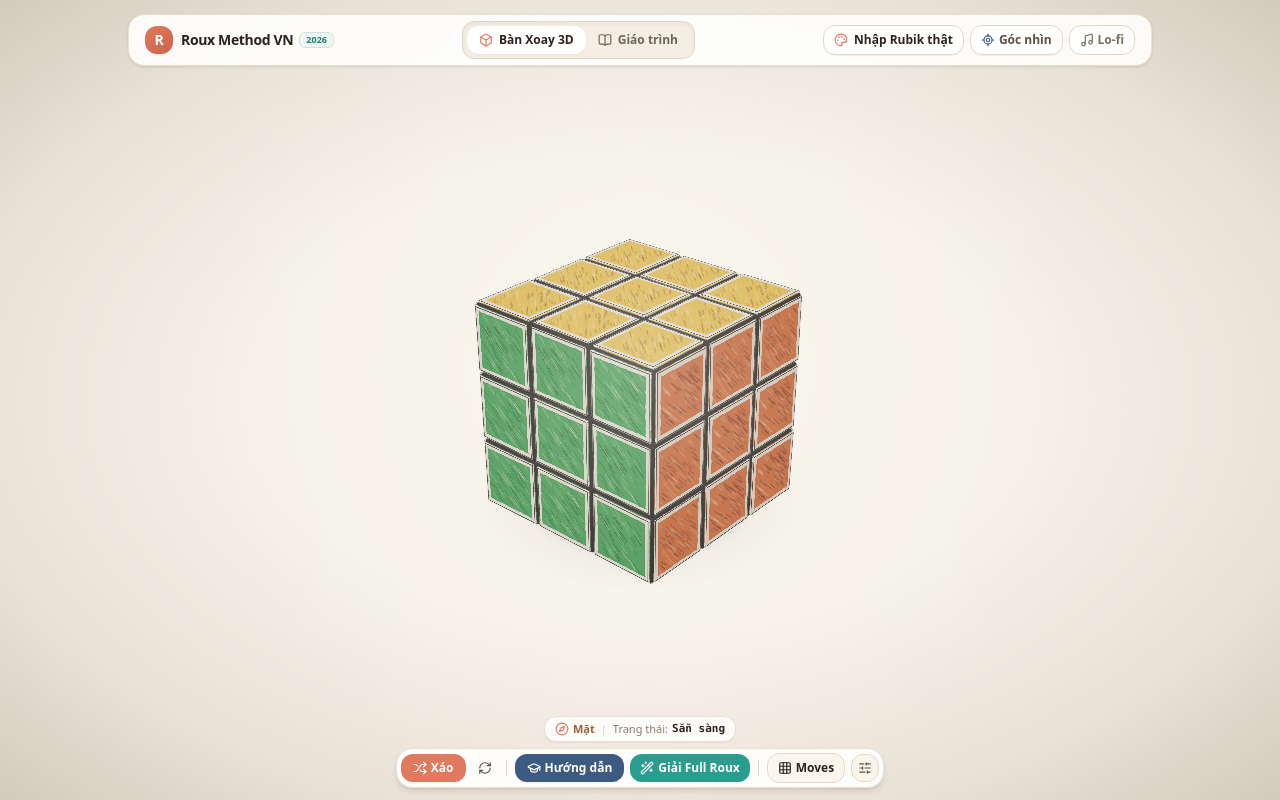
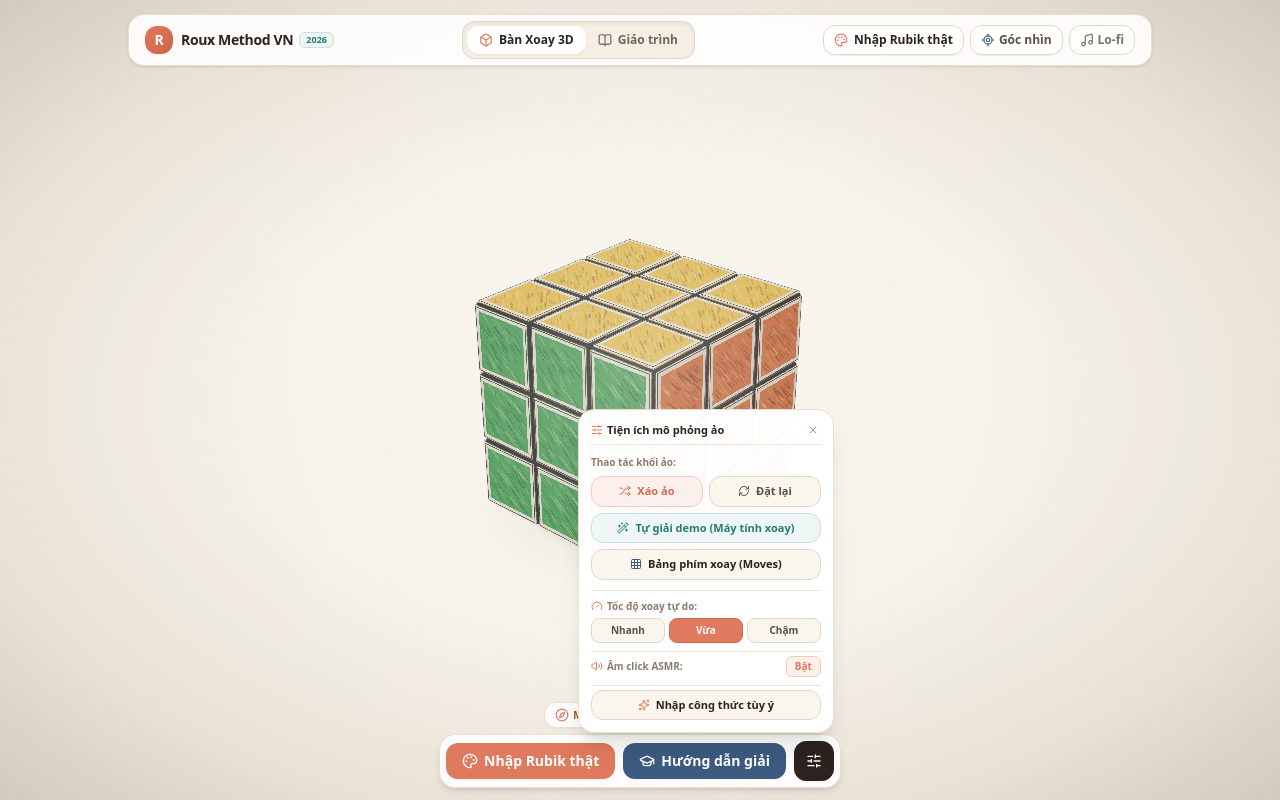
Before and after one commit to sweetvn04/rubik-solver, a React (Vite) app: page / in a window 1280 px wide. Both pictures are taken after a click on the button "Tiện ích & Tùy chọn (Xáo ảo, Đặt lại, Tự giải demo, Moves, T". Built offline with nearby package versions, Linux system fonts and the light colour scheme.

Commit message:
refactor(ui): streamline bottom dock to 3 clean buttons focused on physical rubik solving

```diff
--- a/src/App.tsx
+++ b/src/App.tsx
@@ -89,7 +89,7 @@ export default function App() {
           <TutorCard />
         ) : (
           <footer className="absolute bottom-[max(0.75rem,env(safe-area-inset-bottom,0.75rem))] left-1/2 -translate-x-1/2 z-20 pointer-events-auto w-full flex justify-center px-2">
-            <PlayerBar />
+            <PlayerBar onOpenInputModal={() => setIsInputModalOpen(true)} />
           </footer>
         )}
       </section>
--- a/src/components/ui/PlayerBar.tsx
+++ b/src/components/ui/PlayerBar.tsx
@@ -15,7 +15,12 @@ import {
   GraduationCap,
   SlidersHorizontal,
   Compass,
+  Palette,
 } from 'lucide-react';
+
+export interface PlayerBarProps {
+  onOpenInputModal?: () => void;
+}
 
 const BASIC_FACES = ['R', 'L', 'U', 'D', 'F', 'B'];
 
@@ -39,7 +44,7 @@ const SAMPLE_ALGORITHMS = [
   { name: 'Roux EOLR', alg: "M' U M' U M' U2 M U M" },
 ];
 
-export function PlayerBar() {
+export function PlayerBar({ onOpenInputModal }: PlayerBarProps = {}) {
   const enqueueMove = useRubikStore((s) => s.enqueueMove);
   const enqueueAlgorithm = useRubikStore((s) => s.enqueueAlgorithm);
   const scramble = useRubikStore((s) => s.scramble);
@@ -55,7 +60,7 @@ export function PlayerBar() {
 
   const [isMovePadOpen, setIsMovePadOpen] = useState(false);
   const [isInputOpen, setIsInputOpen] = useState(false);
-  const [isToolsOpen, setIsToolsOpen] = useState(false);
+  const [isMenuOpen, setIsMenuOpen] = useState(false);
   const [isLegendOpen, setIsLegendOpen] = useState(false);
   const [customAlg, setCustomAlg] = useState('');
   const [solverFeedback, setSolverFeedback] = useState<string | null>(null);
@@ -350,120 +355,138 @@ export function PlayerBar() {
         </div>
       )}
 
-      {/* ── 4. THANH DOCK CHÍNH - TINH GỌN, LOGIC & KHÔNG BAO GIỜ TRÀN MÀN HÌNH ── */}
-      <div className="flex items-center gap-1 sm:gap-1.5 p-1 bg-white/90 backdrop-blur-md rounded-2xl border border-[#e8dfcf] shadow-md max-w-full">
-        {/* Nhóm 1: Thao tác khối */}
+      {/* ── 4. THANH DOCK CHÍNH - TINH GỌN, CHUẨN MOBILE, HƯỚNG ĐẾN RUBIK THẬT NGOÀI ĐỜI ── */}
+      <div className="flex items-center gap-1.5 sm:gap-2 p-1.5 bg-white/92 backdrop-blur-xl rounded-2xl border border-[#e8dfcf] shadow-md max-w-full">
+        {/* Nút 1: Nhập Rubik thật ngoài đời (Primary Action) */}
         <button
           type="button"
-          onClick={scramble}
-          className="flex items-center gap-1 px-2.5 sm:px-3 py-1.5 text-xs font-bold bg-[#e07a5f] hover:bg-[#d4684c] text-white rounded-xl shadow-xs transition-all active:scale-95 cursor-pointer whitespace-nowrap"
-          title="Xáo khối 20 moves chuẩn WCA (Phím Space)"
+          onClick={onOpenInputModal}
+          className="flex items-center gap-1.5 px-3 sm:px-4 py-2 text-xs sm:text-sm font-bold bg-[#e07a5f] hover:bg-[#d4684c] text-white rounded-xl shadow-xs transition-all active:scale-95 cursor-pointer whitespace-nowrap"
+          title="Nhập màu trạng thái cục Rubik thật ngoài đời để nhận lộ trình giải Roux"
         >
-          <Shuffle className="w-3.5 h-3.5 shrink-0" />
-          <span>Xáo</span>
+          <Palette className="w-4 h-4 shrink-0" />
+          <span>Nhập Rubik thật</span>
         </button>
 
-        <button
-          type="button"
-          onClick={reset}
-          className="p-1.5 text-xs text-[#5c4f43] hover:bg-[#efe8dc] rounded-xl transition-all active:scale-90 cursor-pointer shrink-0"
-          title="Khôi phục trạng thái hoàn thành (Phím Esc)"
-        >
-          <RefreshCw className="w-3.5 h-3.5 shrink-0" />
-        </button>
-
-        <div className="w-[1px] h-4 bg-[#e0d6c4] mx-0.5 shrink-0" />
-
-        {/* Nhóm 2: Hai chế độ giải Roux */}
+        {/* Nút 2: Hướng dẫn giải từng bước (Tutor Mode) */}
         <button
           type="button"
           onClick={handleStartTutorMode}
           disabled={moveQueue.length > 0}
-          className="flex items-center gap-1 px-2.5 sm:px-3 py-1.5 text-xs font-bold bg-[#3d5a80] hover:bg-[#344d6d] disabled:opacity-40 text-white rounded-xl shadow-xs transition-all active:scale-95 cursor-pointer disabled:cursor-not-allowed whitespace-nowrap"
+          className="flex items-center gap-1.5 px-3 sm:px-4 py-2 text-xs sm:text-sm font-bold bg-[#3d5a80] hover:bg-[#344d6d] disabled:opacity-40 text-white rounded-xl shadow-xs transition-all active:scale-95 cursor-pointer disabled:cursor-not-allowed whitespace-nowrap"
           title="Bật chế độ hướng dẫn giải từng bước (Tutor Mode)"
         >
-          <GraduationCap className="w-3.5 h-3.5 shrink-0" />
-          <span>Hướng dẫn</span>
+          <GraduationCap className="w-4 h-4 shrink-0" />
+          <span>Hướng dẫn giải</span>
         </button>
 
-        <button
-          type="button"
-          onClick={handleAutoSolveFullRoux}
-          disabled={moveQueue.length > 0}
-          className="flex items-center gap-1 px-2 sm:px-2.5 py-1.5 text-xs font-bold bg-[#2a9d8f] hover:bg-[#238b7f] disabled:opacity-40 text-white rounded-xl shadow-xs transition-all active:scale-95 cursor-pointer disabled:cursor-not-allowed whitespace-nowrap"
-          title="Tự động giải toàn bộ 4 bước Roux 100%"
-        >
-          <Wand2 className="w-3.5 h-3.5 shrink-0" />
-          <span className="sm:hidden">Tự giải</span>
-          <span className="hidden sm:inline">Giải Full Roux</span>
-        </button>
-
-        <div className="w-[1px] h-4 bg-[#e0d6c4] mx-0.5 shrink-0" />
-
-        {/* Nhóm 3: Công cụ xoay & Tùy chọn */}
-        <button
-          type="button"
-          onClick={() => {
-            setIsMovePadOpen(!isMovePadOpen);
-            if (!isMovePadOpen) {
-              setIsInputOpen(false);
-              setIsToolsOpen(false);
-            }
-          }}
-          className={`flex items-center gap-1 px-2 sm:px-2.5 py-1.5 text-xs font-bold rounded-xl border transition-all active:scale-95 cursor-pointer whitespace-nowrap ${
-            isMovePadOpen
-              ? 'bg-[#3d5a80] text-white border-[#344d6d] shadow-xs'
-              : 'bg-[#faf6ee] hover:bg-white text-[#2c221e] border-[#e2d8c7]'
-          }`}
-          title="Bật/Tắt Hộp Moves (Bảng phím ký hiệu)"
-        >
-          <Grid3X3 className="w-3.5 h-3.5 shrink-0" />
-          <span>Moves</span>
-        </button>
-
-        {/* Nút Công Cụ Popover (Sliders) */}
+        {/* Nút 3: Menu Tiện Ích & Tùy Chọn Khối Ảo */}
         <div className="relative">
           <button
             type="button"
             onClick={() => {
-              setIsToolsOpen(!isToolsOpen);
-              if (!isToolsOpen) {
+              setIsMenuOpen(!isMenuOpen);
+              if (!isMenuOpen) {
                 setIsMovePadOpen(false);
                 setIsInputOpen(false);
               }
             }}
-            className={`p-1.5 text-xs rounded-xl border transition-all active:scale-95 cursor-pointer shrink-0 ${
-              isToolsOpen
-                ? 'bg-[#e07a5f] text-white border-[#cc6b52] shadow-xs'
+            className={`w-9 h-9 sm:w-10 sm:h-10 flex items-center justify-center rounded-xl border transition-all active:scale-95 cursor-pointer shrink-0 ${
+              isMenuOpen
+                ? 'bg-[#2c221e] text-white border-[#2c221e] shadow-xs'
                 : 'bg-[#faf6ee] hover:bg-white text-[#5c4f43] border-[#e2d8c7]'
             }`}
-            title="Công cụ & Tùy chọn (Tốc độ, ASMR, Công thức)"
+            title="Tiện ích & Tùy chọn (Xáo ảo, Đặt lại, Tự giải demo, Moves, Tốc độ)"
           >
-            <SlidersHorizontal className="w-3.5 h-3.5 shrink-0" />
+            <SlidersHorizontal className="w-4 h-4 shrink-0" />
           </button>
 
-          {/* Mini Popover Công Cụ */}
-          {isToolsOpen && (
-            <div className="absolute bottom-full mb-2 right-0 p-3 bg-white/98 backdrop-blur-xl rounded-2xl border border-[#e8dfcf] shadow-xl w-60 z-40 animate-in fade-in zoom-in-95 duration-150 space-y-2.5">
+          {/* Popover Tiện Ích Mô Phỏng Ảo */}
+          {isMenuOpen && (
+            <div className="absolute bottom-full mb-2 right-0 p-3 bg-white/98 backdrop-blur-xl rounded-2xl border border-[#e8dfcf] shadow-xl w-64 z-40 animate-in fade-in zoom-in-95 duration-150 space-y-2.5">
               <div className="flex items-center justify-between pb-1.5 border-b border-[#f0e8db]">
                 <span className="text-[11px] font-bold text-[#2c221e] flex items-center gap-1">
                   <SlidersHorizontal className="w-3 h-3 text-[#e07a5f]" />
-                  Công cụ & Tùy chọn
+                  Tiện ích mô phỏng ảo
                 </span>
                 <button
                   type="button"
-                  onClick={() => setIsToolsOpen(false)}
+                  onClick={() => setIsMenuOpen(false)}
                   className="text-[#a89b8d] hover:text-[#2c221e] p-0.5"
                 >
                   <X className="w-3 h-3" />
                 </button>
               </div>
 
-              {/* Tốc độ xoay */}
+              {/* Nhóm thao tác khối ảo */}
+              <div className="space-y-1.5">
+                <div className="text-[10px] font-semibold text-[#8c7b6c]">
+                  Thao tác khối ảo:
+                </div>
+                <div className="grid grid-cols-2 gap-1.5">
+                  <button
+                    type="button"
+                    onClick={() => {
+                      scramble();
+                      setIsMenuOpen(false);
+                    }}
+                    className="flex items-center justify-center gap-1.5 py-1.5 bg-[#fbf0ec] hover:bg-[#fae4dc] text-[#d4684c] text-[11px] font-bold rounded-xl border border-[#f5ccbf] transition-all active:scale-95 cursor-pointer"
+                    title="Xáo ngẫu nhiên 20 bước WCA"
+                  >
+                    <Shuffle className="w-3 h-3 shrink-0" />
+                    <span>Xáo ảo</span>
+                  </button>
+
+                  <button
+                    type="button"
+                    onClick={() => {
+                      reset();
+                      setIsMenuOpen(false);
+                    }}
+                    className="flex items-center justify-center gap-1.5 py-1.5 bg-[#faf6ee] hover:bg-white text-[#5c4f43] text-[11px] font-bold rounded-xl border border-[#e2d8c7] transition-all active:scale-95 cursor-pointer"
+                    title="Đặt lại khối về trạng thái hoàn thành"
+                  >
+                    <RefreshCw className="w-3 h-3 shrink-0" />
+                    <span>Đặt lại</span>
+                  </button>
+                </div>
+
+                {/* Tự giải demo */}
+                <button
+                  type="button"
+                  onClick={() => {
+                    handleAutoSolveFullRoux();
+                    setIsMenuOpen(false);
+                  }}
+                  disabled={moveQueue.length > 0}
+                  className="w-full flex items-center justify-center gap-1.5 py-1.5 bg-[#eef7f5] hover:bg-[#e0f1ed] text-[#247c72] text-[11px] font-bold rounded-xl border border-[#cbe3dd] transition-all active:scale-95 cursor-pointer disabled:opacity-40"
+                  title="Tự động xoay demo toàn bộ 4 bước Roux 100%"
+                >
+                  <Wand2 className="w-3 h-3 shrink-0" />
+                  <span>Tự giải demo (Máy tính xoay)</span>
+                </button>
+
+                {/* Hộp phím xoay Moves */}
+                <button
+                  type="button"
+                  onClick={() => {
+                    setIsMenuOpen(false);
+                    setIsMovePadOpen(true);
+                  }}
+                  className="w-full flex items-center justify-center gap-1.5 py-1.5 bg-[#faf6ee] hover:bg-white text-[#2c221e] text-[11px] font-bold rounded-xl border border-[#e2d8c7] transition-all cursor-pointer"
+                  title="Mở bảng phím xoay ảo (R, U, F, M...)"
+                >
+                  <Grid3X3 className="w-3 h-3 shrink-0 text-[#3d5a80]" />
+                  <span>Bảng phím xoay (Moves)</span>
+                </button>
+              </div>
+
+              {/* Cài đặt tốc độ & âm thanh */}
+              <div className="pt-2 border-t border-[#f0e8db] space-y-2">
                 <div>
                   <div className="text-[10px] font-semibold text-[#8c7b6c] mb-1 flex items-center gap-1">
                     <Gauge className="w-3 h-3 text-[#e07a5f]" />
-                  Tốc độ xoay:
+                    Tốc độ xoay tự do:
                   </div>
                   <div className="grid grid-cols-3 gap-1">
                     {[
@@ -488,7 +511,7 @@ export function PlayerBar() {
                 </div>
 
                 {/* Âm thanh xoay ASMR */}
-              <div className="flex items-center justify-between pt-1.5 border-t border-[#f0e8db]">
+                <div className="flex items-center justify-between pt-1 border-t border-[#f0e8db]">
                   <span className="text-[10px] font-semibold text-[#8c7b6c] flex items-center gap-1">
                     {isMuted ? (
                       <VolumeX className="w-3 h-3 text-[#a89b8d]" />
@@ -511,11 +534,11 @@ export function PlayerBar() {
                 </div>
 
                 {/* Nhập chuỗi công thức */}
-              <div className="pt-1.5 border-t border-[#f0e8db]">
+                <div className="pt-1 border-t border-[#f0e8db]">
                   <button
                     type="button"
                     onClick={() => {
-                    setIsToolsOpen(false);
+                      setIsMenuOpen(false);
                       setIsInputOpen(true);
                     }}
                     className="w-full flex items-center justify-center gap-1.5 py-1.5 bg-[#faf6ee] hover:bg-white text-[#2c221e] text-[11px] font-bold rounded-xl border border-[#e2d8c7] transition-all cursor-pointer"
@@ -525,6 +548,7 @@ export function PlayerBar() {
                   </button>
                 </div>
               </div>
+            </div>
           )}
         </div>
       </div>
```
Lines whose indentation alone changed are shown as unchanged.
